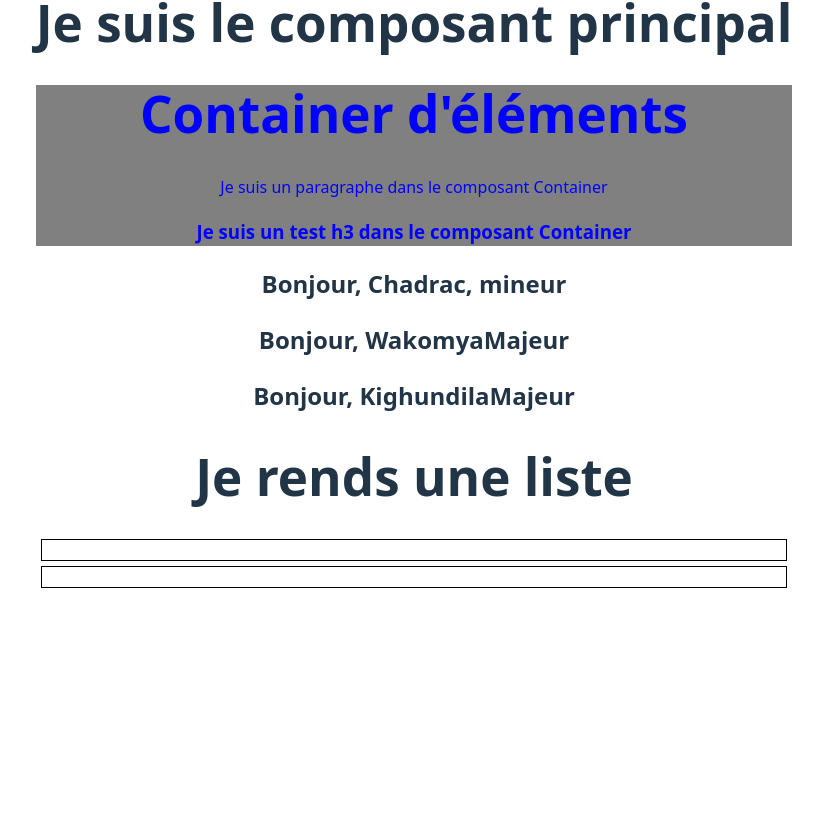
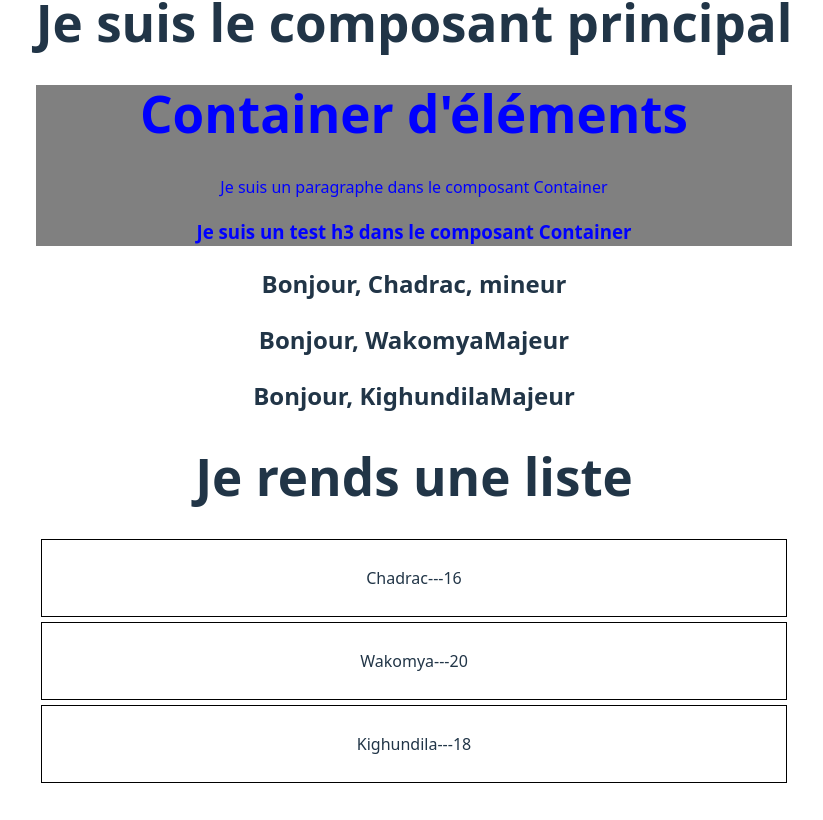
Before and after one commit to Chadrac-WAKOMYA/react-nextjs-leaarning, a React (Vite) app: page / in a window 1280 px wide. Shown: the part 284-1104 px from the top of the page, without its empty margins (226-1049 px from the left). Before the commit the page ends 909 px from the top, so only its background shows below. Built offline with nearby package versions, Linux system fonts and the light colour scheme.

Commit message:
monday ready to continue

```diff
--- a/src/components/Liste.tsx
+++ b/src/components/Liste.tsx
@@ -7,14 +7,14 @@ export default class Liste extends PureComponent<Props> {
     const users = [
           { id: 1, name: 'Chadrac', age: 16 },
           { id: 2, name: 'Wakomya', age: 20 },
-        //   { id: 3, name: 'Kighundila', age: 18 },
+          { id: 3, name: 'Kighundila', age: 18 },
         ];
     return (
       <>
         {
             users.map((user) => (
                 <div style={{padding: '10px', border: '1px solid black', margin: '5px'}} key={user.id}>
-                    {/* <p>{user.name}---{user.age}</p> */}
+                    <p>{user.name}---{user.age}</p>
                 </div>
             ))
         }
```
